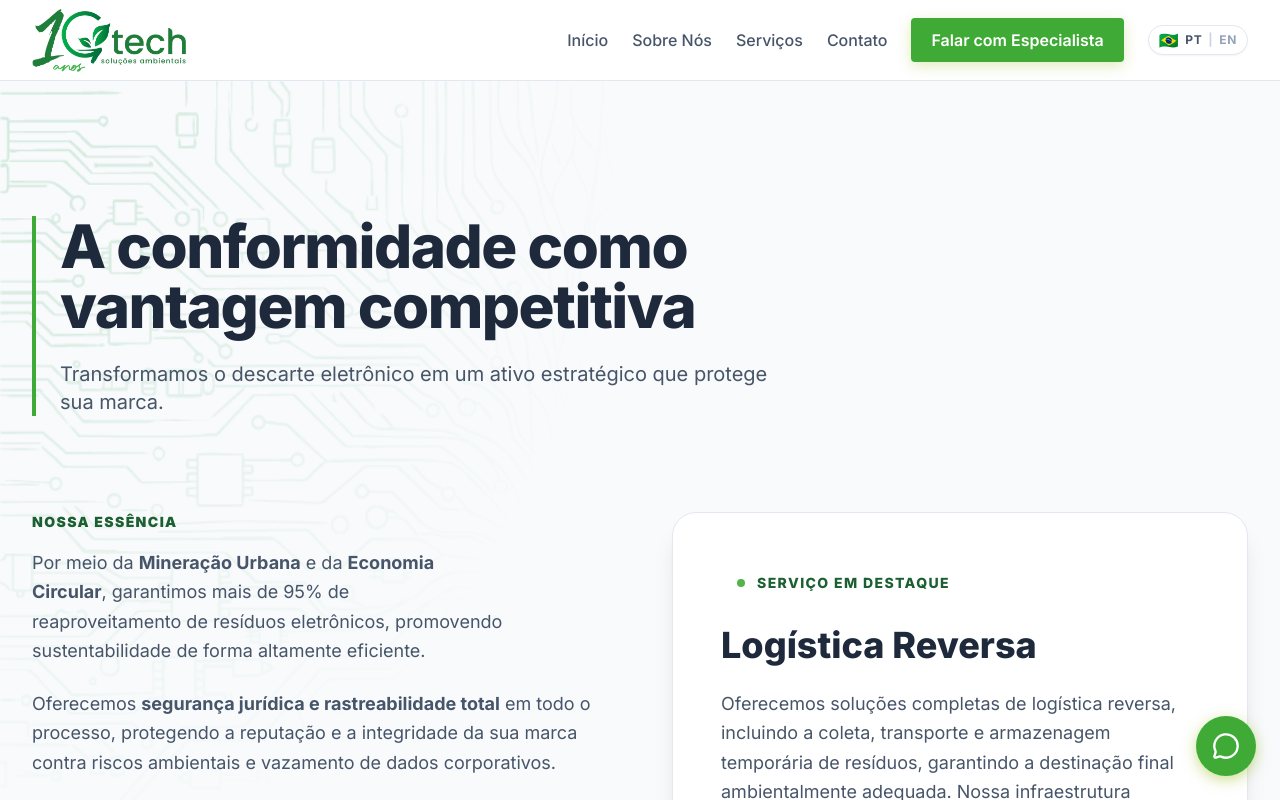
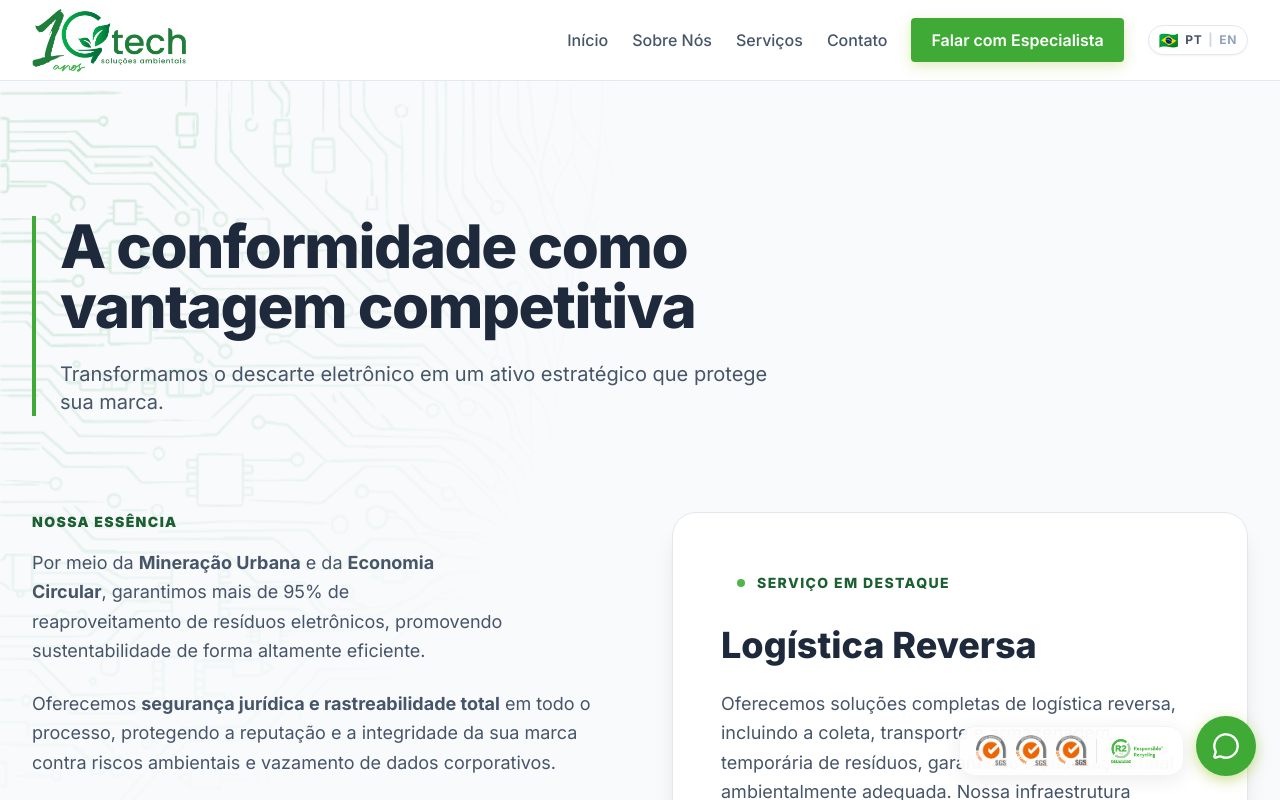
Before and after one commit to bielcolares/site-gtech, a Next.js app: page /sobre-nos in a window 1280 px wide. Shown: the top 800 px of the page. Built offline with nearby package versions, Linux system fonts and the light colour scheme.

Commit message:
feat: adiciona certificacoes flutuantes ao lado do whatsapp

```diff
--- a/src/app/layout.js
+++ b/src/app/layout.js
@@ -16,6 +16,7 @@ export const metadata = {
 import Header from '@/components/Header';
 import Footer from '@/components/Footer';
 import WhatsAppFloating from '@/components/WhatsAppFloating';
+import CertificationsFloating from '@/components/CertificationsFloating';
 import WhatsAppModal from '@/components/WhatsAppModal';
 import { LanguageProvider } from '@/context/LanguageContext';
 
@@ -30,6 +31,7 @@ export default function RootLayout({ children }) {
           <main className="flex-grow pt-20">{children}</main>
           <Footer />
           <WhatsAppFloating />
+          <CertificationsFloating />
           <WhatsAppModal />
         </LanguageProvider>
         <Analytics />
--- a/src/components/AboutContent.jsx
+++ b/src/components/AboutContent.jsx
@@ -305,6 +305,7 @@ export default function AboutContent() {
 
         {/* Certificações */}
         <motion.div
+          id="certificacoes"
           initial="hidden"
           whileInView="visible"
           viewport={{ once: true, margin: '-50px' }}
--- /dev/null
+++ b/src/components/CertificationsFloating.jsx
@@ -0,0 +1,68 @@
+'use client';
+
+import React from 'react';
+import Image from 'next/image';
+import Link from 'next/link';
+import { motion } from 'framer-motion';
+import { useLanguage } from '@/context/LanguageContext';
+import { translations, t } from '@/lib/translations';
+
+export default function CertificationsFloating() {
+  const { lang } = useLanguage();
+  const tx = translations.about;
+
+  return (
+    <motion.div
+      initial={{ opacity: 0, x: 20 }}
+      animate={{ opacity: 1, x: 0 }}
+      transition={{ delay: 1, duration: 0.5 }}
+      className="fixed bottom-6 right-24 z-50 hidden md:block"
+    >
+      <Link
+        href="/sobre-nos#certificacoes"
+        className="group flex items-center gap-3 rounded-2xl border border-slate-100 bg-white/90 p-2 shadow-[0_4px_20px_rgba(0,0,0,0.08)] backdrop-blur-md transition-all hover:-translate-y-1 hover:shadow-[0_8px_30px_rgba(0,0,0,0.12)]"
+      >
+        <div className="flex items-center gap-2 px-2">
+          <Image
+            src="/images/iso-9001.png"
+            alt="ISO 9001"
+            width={32}
+            height={32}
+            className="h-8 w-auto object-contain transition-transform group-hover:scale-110"
+            unoptimized
+          />
+          <Image
+            src="/images/iso-14001.png"
+            alt="ISO 14001"
+            width={32}
+            height={32}
+            className="h-8 w-auto object-contain transition-transform group-hover:scale-110"
+            unoptimized
+          />
+          <Image
+            src="/images/iso-45001.png"
+            alt="ISO 45001"
+            width={32}
+            height={32}
+            className="h-8 w-auto object-contain transition-transform group-hover:scale-110"
+            unoptimized
+          />
+          <div className="h-6 w-[1px] bg-slate-200" />
+          <Image
+            src="/images/R2v3-selo.png"
+            alt="R2v3"
+            width={32}
+            height={32}
+            className="h-8 w-auto object-contain transition-transform group-hover:scale-110"
+            unoptimized
+          />
+        </div>
+
+        <div className="pointer-events-none absolute bottom-full left-1/2 mb-4 -translate-x-1/2 whitespace-nowrap rounded-xl border border-slate-100 bg-white px-4 py-2 text-xs font-bold text-slate-800 opacity-0 shadow-lg transition-all group-hover:opacity-100">
+          {t(tx.certs_title, lang)}
+          <div className="border-l-6 border-r-6 border-t-6 absolute bottom-[-6px] left-1/2 h-0 w-0 -translate-x-1/2 transform border-l-transparent border-r-transparent border-t-white"></div>
+        </div>
+      </Link>
+    </motion.div>
+  );
+}
```
